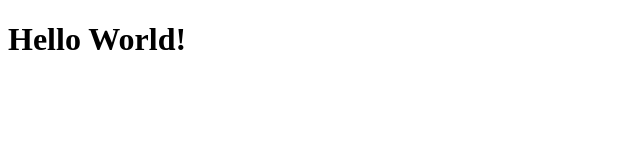
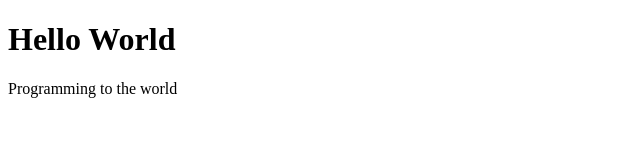
Before and after one commit to babseo/Testing-My-New-GitAcct, a plain HTML site: page index.html in a window 1280 px wide. Shown: the whole page, without its empty margins (0-640 px from the left). Drawn offline with Linux system fonts and the light colour scheme.

Commit message:
Additional changes

```diff
--- a/index.html
+++ b/index.html
@@ -7,6 +7,7 @@
     <title>Document</title>
 </head>
 <body>
-    <h1>Hello World!</h1>
+    <h1>Hello World</h1>
+    <p>Programming to the world</p>
 </body>
 </html>
```
